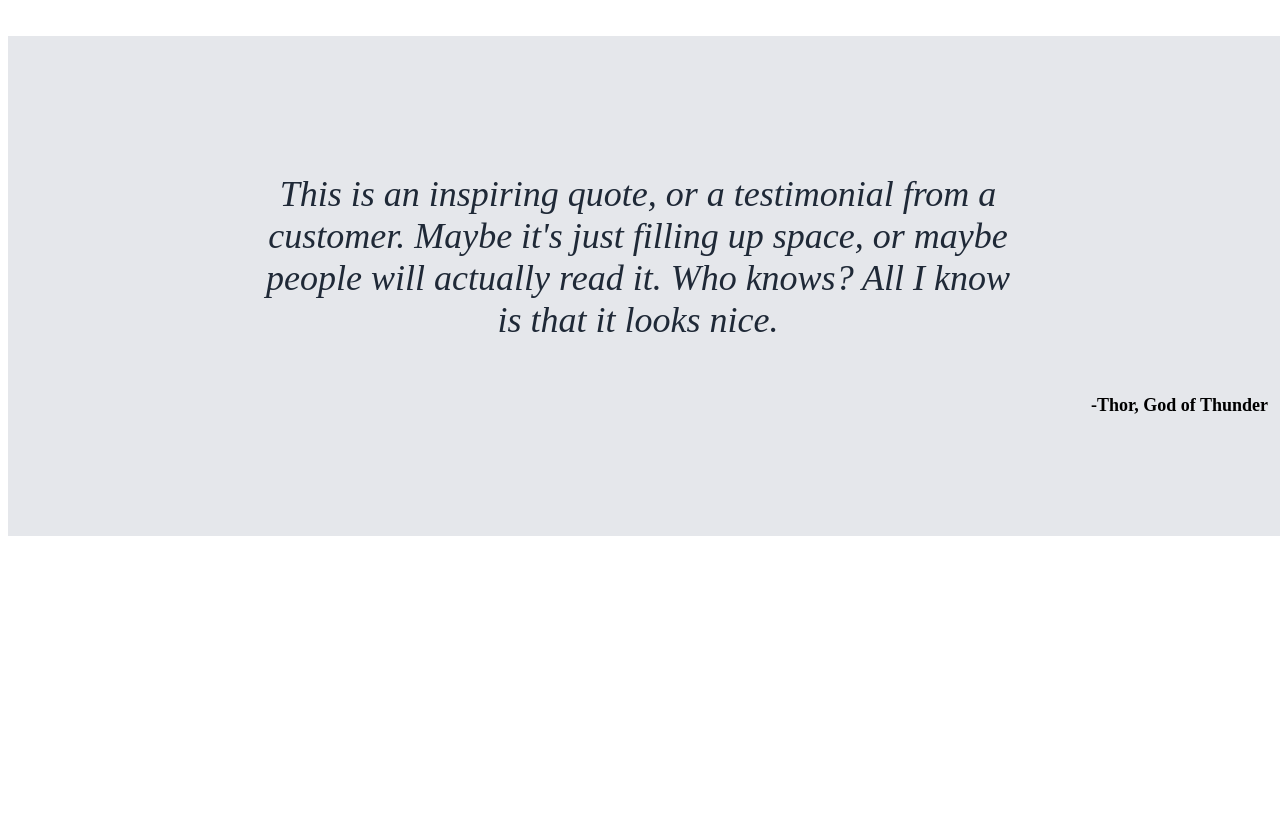
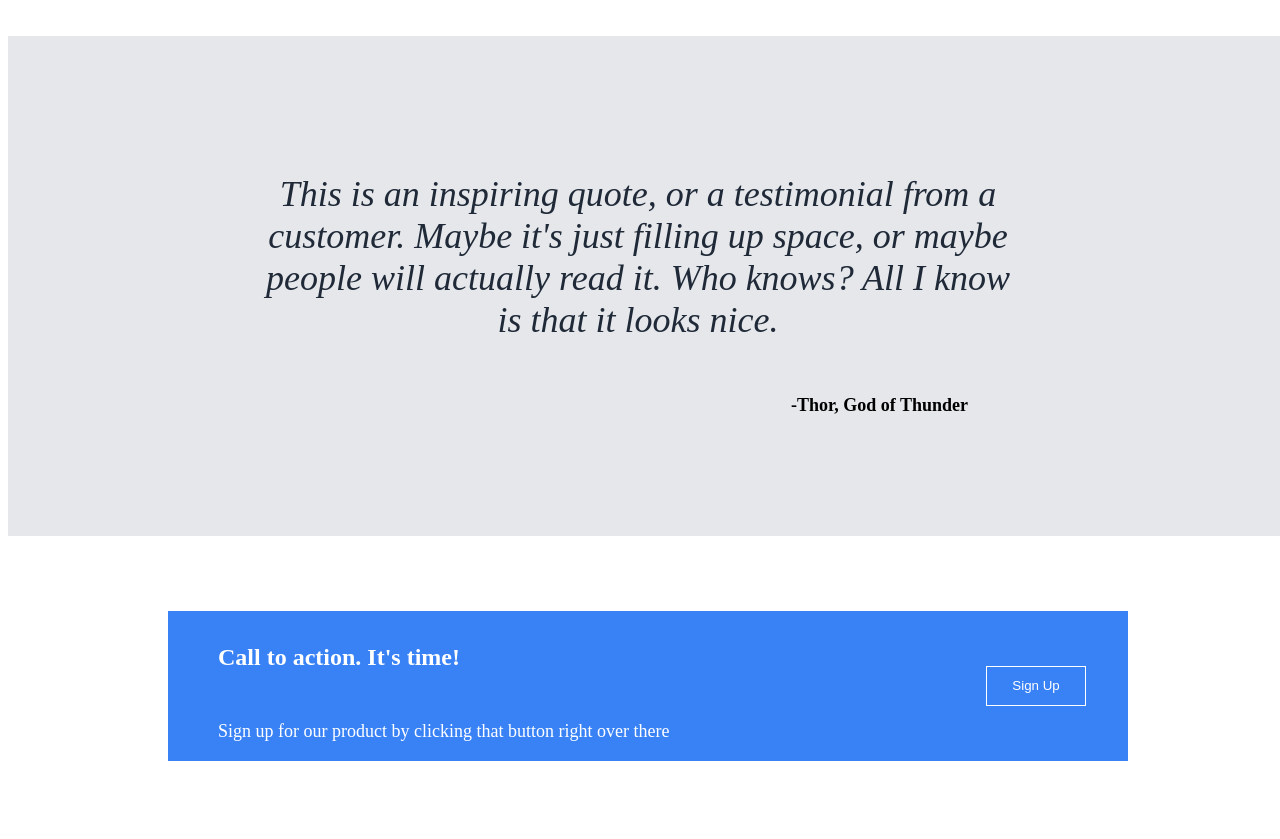
Before and after one commit to CthulhuIsRight/landing-page, a plain HTML site: page index.html in a window 1280 px wide. Shown: the part 1204-2043 px from the top of the page. Before the commit the page ends 1748 px from the top, so only its background shows below. Drawn offline with Linux system fonts and the light colour scheme.

Commit message:
Roughly completed step 3 (AKA call to action portion)

```diff
--- a/index.html
+++ b/index.html
@@ -60,5 +60,16 @@
                 <p class="p-third"><strong>-Thor, God of Thunder</strong></p>
             </div>
         </div>
+        <div class="last-div">
+            <div class="blue-container">
+                <div class="left">
+                    <h4>Call to action. It's time!</h4>
+                    <p class="last-p">Sign up for our product by clicking that button right over there</p>
+                </div>
+                <div class="right">
+                    <button type="button" class="btn-last-div">Sign Up</button>
+                </div>
+            </div>
+        </div>
     </body>
 </html>
--- a/styles.css
+++ b/styles.css
@@ -149,4 +149,54 @@ h3{
 #p-div{
     display: flex;
     justify-content: flex-end;
+    margin-right: 300px;
 }
+
+.last-div{
+    height: 300px;
+    display:flex;
+    justify-content: center;
+    align-items: center;
+}
+
+.blue-container {
+    background-color: #3882F6;
+    width: 75%;
+    min-height: 50%; /* adjust this value as needed */
+    display: flex;
+    flex-direction: row;
+}
+
+.left {
+    width: 80%;
+    margin-left: 50px;
+    display: flex;
+    justify-content: center;
+    flex-direction: column;
+    min-height: 50%; /* adjust this value as needed */
+}
+
+h4{
+    font-size: 24px;
+    color: white;
+}
+
+.last-p{
+    color:white;
+    font-size: 18px;
+}
+
+.right{
+    display: flex;
+    justify-content: flex-start;
+    align-items: center;
+}
+
+.btn-last-div{
+    background-color: #3882F6;
+    color:white;
+    width: 100px;
+    height: 40px;
+    border: 1px solid #FFFFFF;
+    border-radius: 10px white;
+}
```
